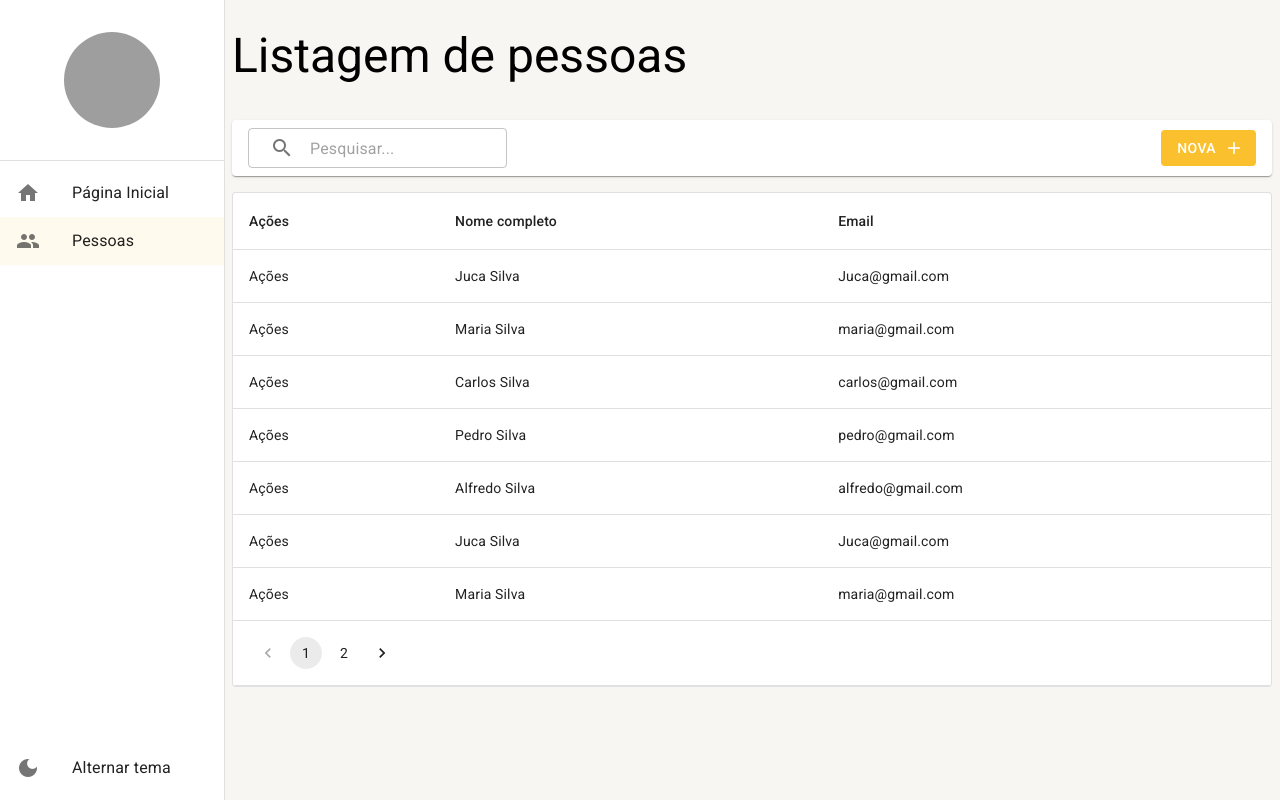
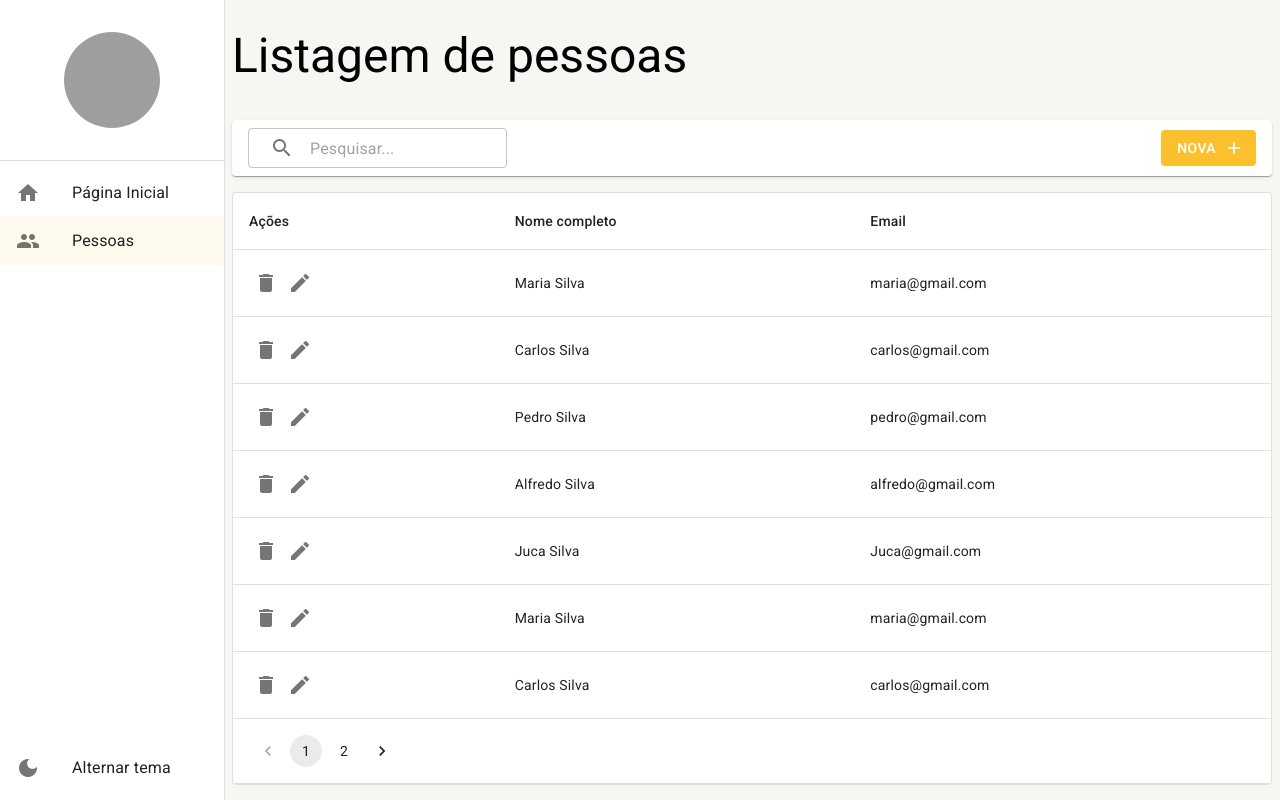
Before and after one commit to adrianobarbosa1/materialUI-typescript, a React (Create React App) app: page /pessoas in a window 1280 px wide. Built offline with nearby package versions, Linux system fonts and the light colour scheme; data requests are answered from the project's data file; grey boxes are pictures that could not be loaded.

Commit message:
add detalhe pessoas

```diff
--- a/mock/database.json
+++ b/mock/database.json
@@ -1,11 +1,5 @@
 {
   "pessoas": [
-    {
-      "id": 1,
-      "cidadeId": 1,
-      "email": "Juca@gmail.com",
-      "nomeCompleto": "Juca Silva"
-    },
     {
       "id": 2,
       "cidadeId": 1,
--- /dev/null
+++ b/src/pages/pessoas/DetalhePessoas.tsx
@@ -0,0 +1,68 @@
+import { LinearProgress, TableCell, TableRow } from "@mui/material";
+import { useEffect, useState } from "react";
+import { useNavigate, useParams } from "react-router-dom";
+import { FerramentasDetalhe } from "../../components/ferramentasDetalhe/FerramentasDetalhe";
+import { LayoutDashboard } from "../../layout/LayoutDashboard";
+import { PessoasService } from "../../services/PessoasService";
+
+export const DetalhePessoas: React.FC = () => {
+  const { id = "nova" } = useParams<"id">();
+  const navigate = useNavigate();
+  const [isLoading, setIsLoading] = useState(false);
+  const [nome, setNome] = useState("");
+
+  useEffect(() => {
+    if (id !== "nova") {
+      setIsLoading(true);
+
+      PessoasService.getById(Number(id)).then((result) => {
+        setIsLoading(false);
+
+        if (result instanceof Error) {
+          alert(result.message);
+          navigate("/pessoas");
+        } else {
+          setNome(result.nomeCompleto);
+        }
+      });
+    }
+  }, [id]);
+
+  const handleSave = () => {
+    console.log("savhandleSavee");
+  };
+
+  const handleDelete = (id: number) => {
+    if (confirm("Realmente deseja apagar?")) {
+      PessoasService.deleteById(id).then((result) => {
+        if (result instanceof Error) {
+          alert(result.message);
+        } else {
+          alert("registro apagado com sucesso");
+          navigate("/pessoas");
+        }
+      });
+    }
+  };
+
+  return (
+    <LayoutDashboard
+      titulo={id === "nova" ? "Nova Pessoa" : nome}
+      barraFerramentas={
+        <FerramentasDetalhe
+          textButtonNovo="Nova"
+          mostrarButtonNovo={id !== "nova"}
+          mostrarButtonApagar={id !== "nova"}
+          cliqueButtonSalvar={() => handleSave()}
+          cliqueButtonApagar={() => handleDelete(Number(id))}
+          cliqueButtonNovo={() => navigate("/pessoas/detalhe/nova")}
+          cliqueButtonVoltar={() => navigate("/pessoas")}
+        />
+      }
+    >
+      {isLoading && <LinearProgress variant="indeterminate" />}
+
+      <p>teste</p>
+    </LayoutDashboard>
+  );
+};
--- a/src/pages/pessoas/ListagemPessoas.tsx
+++ b/src/pages/pessoas/ListagemPessoas.tsx
@@ -1,5 +1,7 @@
 import { useEffect, useMemo, useState } from "react";
 import {
+  Icon,
+  IconButton,
   LinearProgress,
   Pagination,
   Paper,
@@ -11,7 +13,7 @@ import {
   TableHead,
   TableRow,
 } from "@mui/material";
-import { useSearchParams } from "react-router-dom";
+import { useNavigate, useSearchParams } from "react-router-dom";
 import { useDebounce } from "../../hooks/UseDebounce";
 import { IListagemPessoa, PessoasService } from "../../services/PessoasService";
 import { LayoutDashboard } from "../../layout/LayoutDashboard";
@@ -21,6 +23,7 @@ import { Environment } from "../../environment/environment";
 export const ListagemPessoas: React.FC = () => {
   const [searchParams, setSearchParams] = useSearchParams();
   const { debounce } = useDebounce();
+  const navigate = useNavigate();
 
   const [rows, setRows] = useState<IListagemPessoa[]>([]);
   const [isLoading, setIsLoading] = useState(true);
@@ -53,6 +56,22 @@ export const ListagemPessoas: React.FC = () => {
     });
   }, [busca, pagina]);
 
+  const handleDelete = (id: number) => {
+    if (confirm("Realmente deseja apagar?")) {
+      PessoasService.deleteById(id).then((result) => {
+        if (result instanceof Error) {
+          alert(result.message);
+        } else {
+          setRows((oldRows) => {
+            return [...oldRows.filter((oldRow) => oldRow.id !== id)];
+          });
+          alert("registro apagado com sucesso");
+          navigate("/pessoas");
+        }
+      });
+    }
+  };
+
   return (
     <LayoutDashboard
       titulo="Listagem de pessoas"
@@ -61,6 +80,7 @@ export const ListagemPessoas: React.FC = () => {
           mostrarInputBusca
           textBusca={busca}
           textButtonNovo="Nova"
+          cliqueButtonNovo={() => navigate("/pessoas/detalhe/nova")}
           mudarTextBusca={(texto) =>
             setSearchParams({ busca: texto, pagina: "1" }, { replace: true })
           }
@@ -83,7 +103,17 @@ export const ListagemPessoas: React.FC = () => {
           <TableBody>
             {rows.map((row) => (
               <TableRow key={row.id}>
-                <TableCell>Ações</TableCell>
+                <TableCell>
+                  <IconButton size="small" onClick={() => handleDelete(row.id)}>
+                    <Icon>delete</Icon>
+                  </IconButton>
+                  <IconButton
+                    size="small"
+                    onClick={() => navigate(`/pessoas/detalhe/${row.id}`)}
+                  >
+                    <Icon>edit</Icon>
+                  </IconButton>
+                </TableCell>
                 <TableCell>{row.nomeCompleto}</TableCell>
                 <TableCell>{row.email}</TableCell>
               </TableRow>
--- a/src/routes/index.tsx
+++ b/src/routes/index.tsx
@@ -3,6 +3,7 @@ import { useDrawerContext } from "../contexts/DrawerContext";
 import { useEffect } from "react";
 import { Dashboard } from "../pages/dashboard/Dashboard";
 import { ListagemPessoas } from "../pages/pessoas/ListagemPessoas";
+import { DetalhePessoas } from "../pages/pessoas/DetalhePessoas";
 
 export const AppRoutes = () => {
   const { setDrawerOptions } = useDrawerContext();
@@ -19,7 +20,7 @@ export const AppRoutes = () => {
       <Route path="/paginainicial" element={<Dashboard />} />
 
       <Route path="/pessoas" element={<ListagemPessoas />} />
-      <Route path="/pessoas/detalhe/:id" element={<Dashboard />} />
+      <Route path="/pessoas/detalhe/:id" element={<DetalhePessoas />} />
 
       <Route path="*" element={<Navigate to="/paginainicial" />} />
     </Routes>
```
